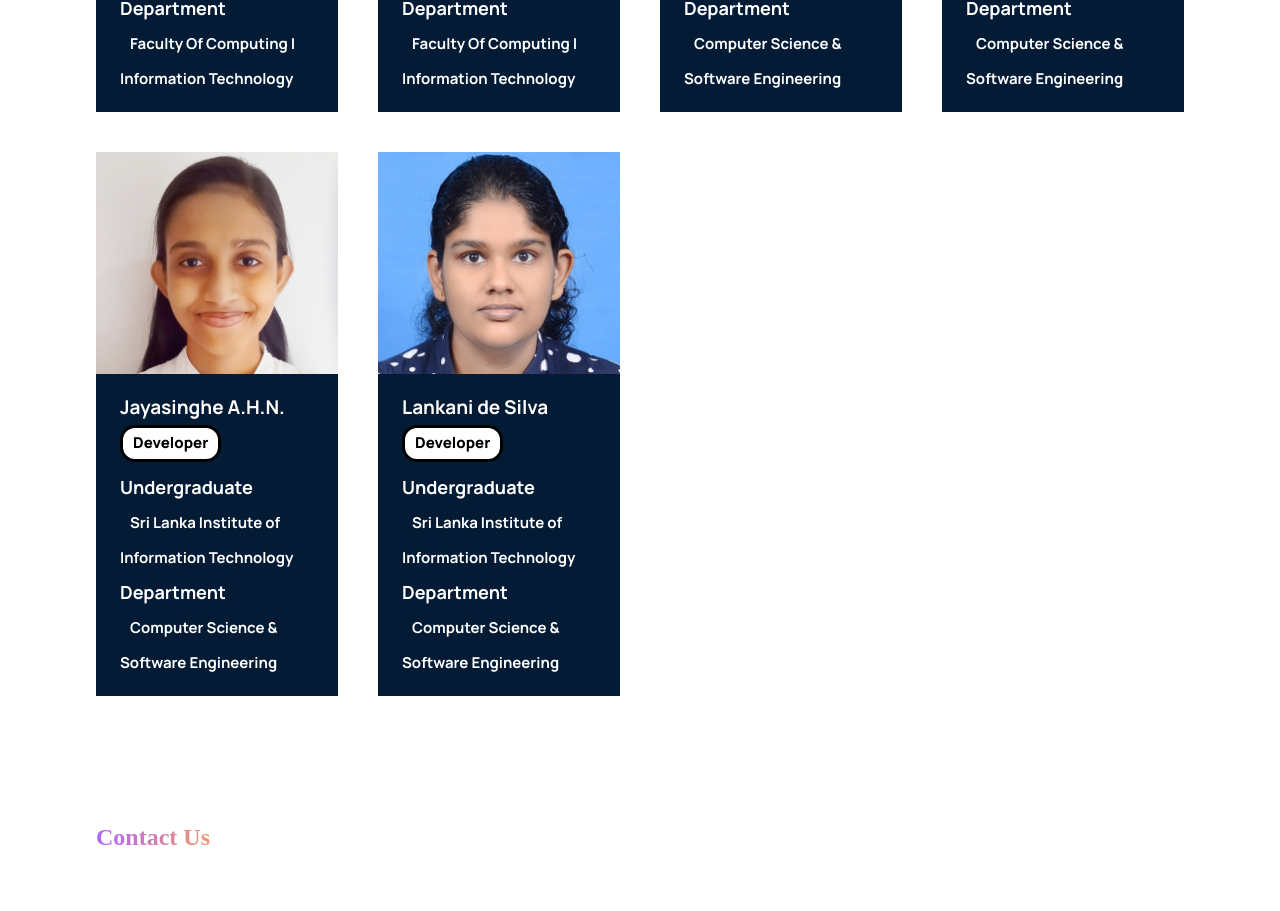
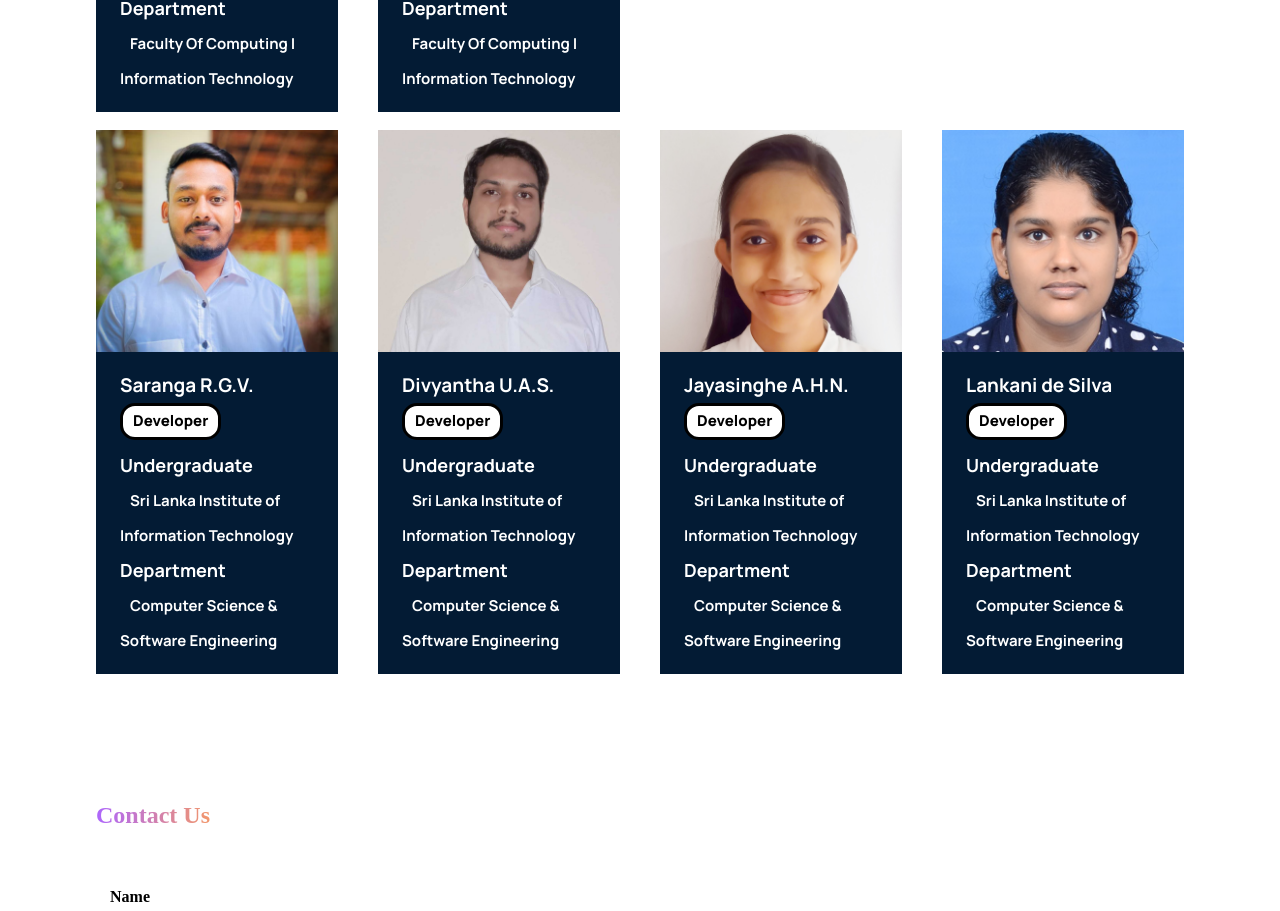
Before and after one commit to LankaniDeSilva/Sipmihira, a React (Create React App) app in the folder sipmihira/: page / in a window 1280 px wide. Shown: the part 7732-8643 px from the top of the page. Built offline with nearby package versions, Linux system fonts and the light colour scheme.

Commit message:
Blog Page name changed to aboutus and rows fixed

```diff
--- a/sipmihira/src/App.js
+++ b/sipmihira/src/App.js
@@ -1,5 +1,5 @@
 import './App.css';
-import { Footer, Blog, Possibility, Downloads, WhatGPT3, Header,
+import { Footer, AboutUs, Possibility, Downloads, WhatGPT3, Header,
   LiteratureSurvey, ResearchGap , ResearchProblem, ResearchObjectives, Methodology } from './containers';
 import { CTA, Brand, Navbar, ContactUs} from './components';
 
@@ -20,7 +20,7 @@ function App() {
     <Downloads />
     <Possibility />
     <CTA />
-    <Blog />
+    <AboutUs />
     <ContactUs />
     <Footer />
   </div>
--- a/sipmihira/src/containers/blog/Blog.jsx
+++ b/sipmihira/src/containers/aboutUs/AboutUs.jsx
@@ -1,9 +1,9 @@
 import React from 'react';
 import Article from '../../components/article/Article';
 import { blog01, blog02, blog03, blog04, blog05, blog06 } from './imports';
-import './blog.css';
+import './aboutUs.css';
 
-const Blog = () => (
+const AboutUs = () => (
   <div className="gpt3__blog section__padding" id="blog">
     <div className="gpt3__blog-heading">
       <h2 className="gradient__text h2">About Us <br /> </h2>
@@ -13,6 +13,10 @@ const Blog = () => (
       <div className="gpt3__blog-container_groupB">
         <Article imgUrl={blog01} name="Ms. Suriyaa Kumari" status="Supervisor" possision="Lecturer" campus="Sri Lanka Institute of Information Technology" department="Department" department_possion="Faculty Of Computing | Information Technology"/>
         <Article imgUrl={blog02} name="Mr. Supunya Swarnakantha" status="Co-Supervisor" possision="Lecturer" campus="Sri Lanka Institute of Information Technology" department="Department" department_possion="Faculty Of Computing | Information Technology"/>
+      </div>
+    </div><br/>
+    <div className="gpt3__blog-container">
+      <div className="gpt3__blog-container_groupB">
         <Article imgUrl={blog03} name="Saranga R.G.V." status="Developer" possision="Undergraduate" campus="Sri Lanka Institute of Information Technology" department="Department" department_possion="Computer Science & Software Engineering"/>
         <Article imgUrl={blog04} name="Divyantha U.A.S." status="Developer" possision="Undergraduate" campus="Sri Lanka Institute of Information Technology" department="Department" department_possion="Computer Science & Software Engineering"/>
         <Article imgUrl={blog05} name="Jayasinghe A.H.N." status="Developer" possision="Undergraduate" campus="Sri Lanka Institute of Information Technology" department="Department" department_possion="Computer Science & Software Engineering"/>
@@ -22,4 +26,4 @@ const Blog = () => (
   </div>
 );
 
-export default Blog;
+export default AboutUs;
--- a/sipmihira/src/containers/index.js
+++ b/sipmihira/src/containers/index.js
@@ -1,4 +1,4 @@
-export { default as Blog } from './blog/Blog';
+export { default as AboutUs } from './aboutUs/AboutUs';
 export { default as Downloads } from './downloads/Downloads';
 export { default as Footer } from './footer/Footer';
 export { default as Header } from './header/Header';
```
Also changed, not shown: sipmihira/src/containers/aboutUs/aboutUs.css (renamed from sipmihira/src/containers/blog/blog.css), sipmihira/src/containers/aboutUs/imports.js (renamed from sipmihira/src/containers/blog/imports.js).
